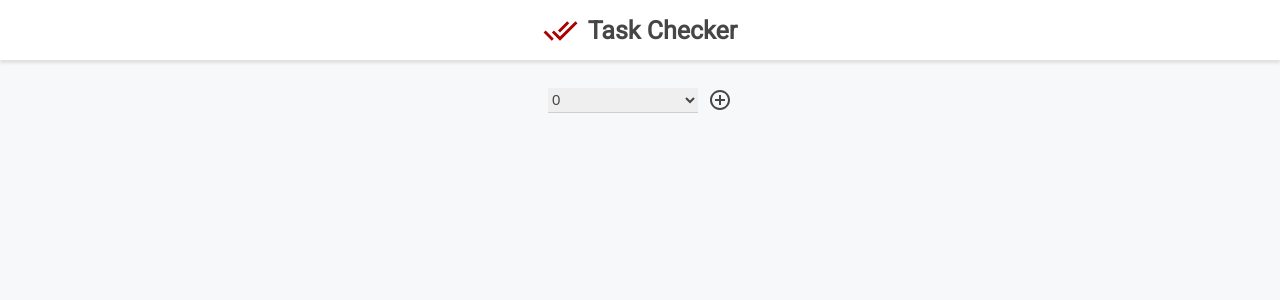
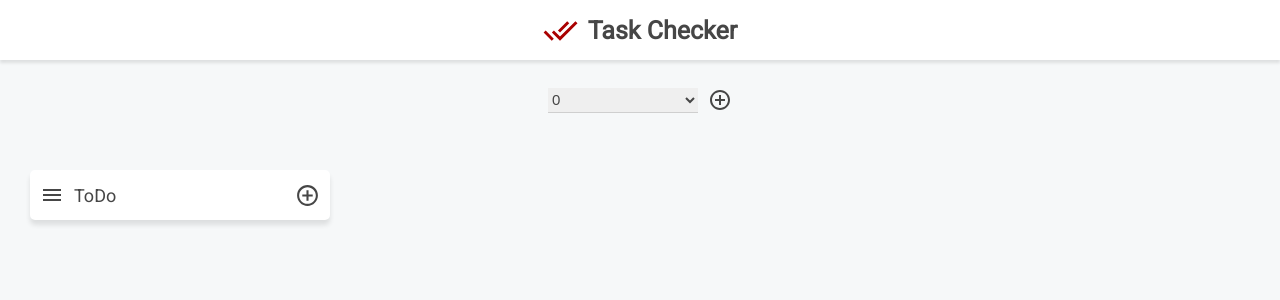
Before and after one commit to kiku-hub/task_checker, a React (Create React App) app: page / in a window 1280 px wide. Shown: the top 300 px of the page. Built offline with nearby package versions, Linux system fonts and the light colour scheme.

Commit message:
タスク一覧部分のマークアップ

```diff
--- a/src/components/toDoList/index.tsx
+++ b/src/components/toDoList/index.tsx
@@ -0,0 +1,20 @@
+import React from "react";
+import MenuIcon from "@material-ui/icons/Menu";
+import AddCircleOutlineIcon from "@material-ui/icons/AddCircleOutline";
+import "./style.css";
+
+export const ToDoList = () => {
+  return (
+    <div className="task_list">
+      <div className="section">
+        <MenuIcon className="section_ele" />
+        <span className="section_ele">ToDo</span>
+        <AddCircleOutlineIcon
+          className="add_circle_outline_icon"
+          fontSize="small"
+        />
+      </div>
+      <div className="task_field"></div>
+    </div>
+  );
+};
--- a/src/components/toDoList/style.css
+++ b/src/components/toDoList/style.css
@@ -0,0 +1,50 @@
+.task_list {
+  min-width: 300px;
+  width: auto;
+  padding: 30px;
+  padding-top: 50px;
+}
+
+.section {
+  display: flex;
+  position: relative;
+  align-items: center;
+  height: 50px;
+  width: 300px;
+  background-color: white;
+  box-shadow: 0 5px 5px rgba(0, 0, 0, 0.1);
+  border-radius: 5px;
+}
+
+.section_ele {
+  color: rgb(70, 70, 70);
+  margin-left: 10px;
+  font-size: 18px;
+}
+
+.task_field {
+  display: flex;
+  flex-direction: column;
+  align-items: center;
+  max-height: 65vh;
+  margin-top: 10px;
+  overflow: auto;
+}
+
+.task_field::-webkit-scrollbar {
+  display:none;
+}
+
+.section > .add_circle_outline_icon {
+  position: absolute;
+  right: 10px;
+  font-size: 25px;
+  color: rgb(70, 70, 70);
+}
+
+.contents {
+  display: flex;
+  height: calc(100vh - 120px);
+  width: 100%;
+  overflow: auto;
+}
--- a/src/pages/home/index.tsx
+++ b/src/pages/home/index.tsx
@@ -1,5 +1,7 @@
+import React from "react";
 import { Header } from "../../components/header";
 import { Select } from "../../components/select";
+import { ToDoList } from "../../components/toDoList";
 import AddCircleOutlineIcon from "@material-ui/icons/AddCircleOutline";
 import "./style.css";
 
@@ -14,6 +16,9 @@ export const Home = () => {
           fontSize="medium"
         />
       </div>
+      <div className="contents">
+        <ToDoList />
+      </div>
     </div>
   );
 };
```
